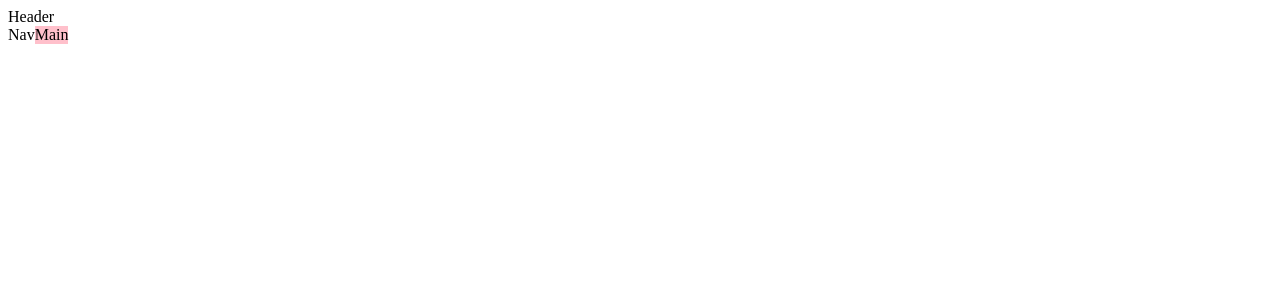
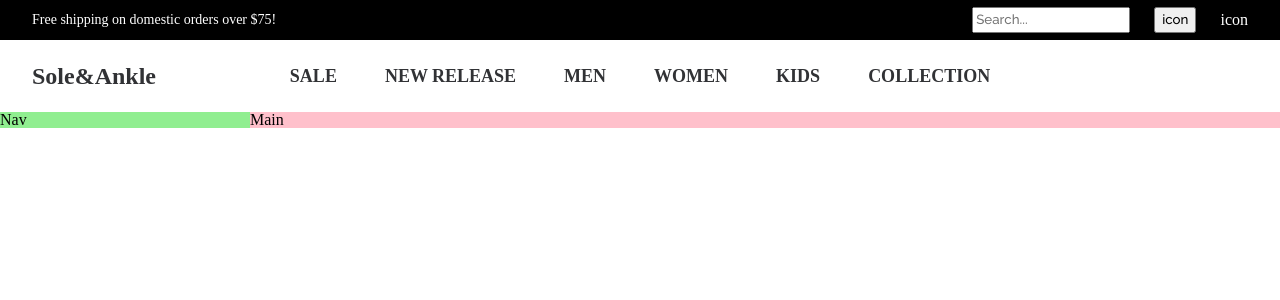
Before and after one commit to miomaeshima/sole-and-ankle-bfs, a React (Create React App) app: page / in a window 1280 px wide. Shown: the top 300 px of the page. Built offline with nearby package versions, Linux system fonts and the light colour scheme.

Commit message:
added constants, edited header

```diff
--- a/public/index.html
+++ b/public/index.html
@@ -10,34 +10,17 @@
       content="Web site created using create-react-app"
     />
     <link rel="apple-touch-icon" href="%PUBLIC_URL%/logo192.png" />
-    <!--
-      manifest.json provides metadata used when your web app is installed on a
-      user's mobile device or desktop. See https://developers.google.com/web/fundamentals/web-app-manifest/
-    -->
+
     <link rel="manifest" href="%PUBLIC_URL%/manifest.json" />
-    <!--
-      Notice the use of %PUBLIC_URL% in the tags above.
-      It will be replaced with the URL of the `public` folder during the build.
-      Only files inside the `public` folder can be referenced from the HTML.
+    <link rel="preconnect" href="https://fonts.gstatic.com">
 
-      Unlike "/favicon.ico" or "favicon.ico", "%PUBLIC_URL%/favicon.ico" will
-      work correctly both with client-side routing and a non-root public URL.
-      Learn how to configure a non-root public URL by running `npm run build`.
-    -->
-    <title>React App</title>
+<link href="https://fonts.googleapis.com/css2?family=Raleway:wght@500;600;800&display=swap" rel="stylesheet">
+
+    <title>Sole&Ankle</title>
   </head>
   <body>
     <noscript>You need to enable JavaScript to run this app.</noscript>
     <div id="root"></div>
-    <!--
-      This HTML file is a template.
-      If you open it directly in the browser, you will see an empty page.
 
-      You can add webfonts, meta tags, or analytics to this file.
-      The build step will place the bundled scripts into the <body> tag.
-
-      To begin the development, run `npm start` or `yarn start`.
-      To create a production bundle, use `npm run build` or `yarn build`.
-    -->
   </body>
 </html>
--- /dev/null
+++ b/src/components/GlobalStyles/GlobalStyles.js
@@ -0,0 +1,79 @@
+import { createGlobalStyle } from 'styled-components';
+
+const GlobalStyles = createGlobalStyle`
+
+
+/* http://meyerweb.com/eric/tools/css/reset/
+   v2.0 | 20110126
+   License: none (public domain)
+*/
+
+html, body, div, span, applet, object, iframe,
+h1, h2, h3, h4, h5, h6, p, blockquote, pre,
+a, abbr, acronym, address, big, cite, code,
+del, dfn, em, img, ins, kbd, q, s, samp,
+small, strike, strong, sub, sup, tt, var,
+b, u, i, center,
+dl, dt, dd, ol, ul, li,
+fieldset, form, label, legend,
+table, caption, tbody, tfoot, thead, tr, th, td,
+article, aside, canvas, details, embed,
+figure, figcaption, footer, header, hgroup,
+menu, nav, output, ruby, section, summary,
+time, mark, audio, video {
+	margin: 0;
+	padding: 0;
+	border: 0;
+	font-size: 100%;
+	font: inherit;
+	vertical-align: baseline;
+}
+/* HTML5 display-role reset for older browsers */
+article, aside, details, figcaption, figure,
+footer, header, hgroup, menu, nav, section {
+	display: block;
+}
+body {
+	line-height: 1;
+}
+ol, ul {
+	list-style: none;
+}
+blockquote, q {
+	quotes: none;
+}
+blockquote:before, blockquote:after,
+q:before, q:after {
+	content: '';
+	content: none;
+}
+table {
+	border-collapse: collapse;
+	border-spacing: 0;
+}
+
+/* ここ以下はmeyerwebではなく自分で必要と思うもの*/
+*,
+*:before,
+*:after{
+	box-sizing: border-box;
+	line-height: 1.45;
+	font-family: 'Raleway', sans-serif;
+	/* 以下2行は文字のギザギザをなめらかにするantialiasingのため */
+	-webkit-font-smoothing: antialiased;
+	-moz-osx-font-smoothing: auto;
+}
+
+#root {
+	/* create a stacking context, without a z-index.
+	This ensures that all portal content (modals and tooltips) will float above the app.
+	*/
+	isolation: isolate;
+}
+
+html, body, #root{
+	height: 100%;
+}
+`;
+
+export default GlobalStyles;
--- /dev/null
+++ b/src/components/GlobalStyles/index.js
@@ -0,0 +1 @@
+export {default} from './GlobalStyles'
--- a/src/components/Header/Header.js
+++ b/src/components/Header/Header.js
@@ -1,10 +1,86 @@
 import React from 'react';
+import styled from 'styled-components/macro';
+import { COLORS, WEIGHT } from '../../constants'
+import Icon from '../Icon';
 
 const Header = () =>{
 
     return (
-        <div>Header</div>
+        <Wrapper>
+        <SuperTopHeader>
+            <Promo>Free shipping on domestic orders over $75!</Promo>
+            <input type="search" placeholder="Search..."/>
+            <button><Icon></Icon></button>
+            <Icon/>
+        </SuperTopHeader>
+        <TopHeader>
+            <Col>Sole&Ankle</Col>
+            <CategoryContainer>
+            <Category>sale</Category>
+            <Category>new release</Category>
+            <Category>men</Category>
+            <Category>women</Category>
+            <Category>kids</Category>
+            <Category>collection</Category>
+            </CategoryContainer>
+            <Col></Col>
+        </TopHeader>
+        </Wrapper>
     )
 };
 
+
+const Wrapper = styled.div`
+ display: flex;
+ flex-direction: column;
+`;
+
+const SuperTopHeader = styled.div`
+    background: black;
+    color: white;
+    display: flex;
+    height: 40px;
+    padding: 0px 32px;
+    gap: 24px;
+    align-items: center;
+ }
+`;
+
+const Promo = styled.div`
+    margin-right: auto;
+    font-size: 14px;
+    line-height: 16px;
+    font-weight: ${WEIGHT.normal}
+`;
+
+const TopHeader = styled.div`
+ color: ${COLORS.gray900};
+ height: 72px;
+ display: flex;
+ flex-direction: row;
+ align-items: center;
+ padding: 0px 32px;
+ gap: 32px;
+`;
+
+const Col = styled.div`
+flex: 1;
+font-size: 24px;
+font-weight: ${WEIGHT.bold}
+`;
+
+const CategoryContainer = styled.div`
+flex: 0;
+display: flex;
+flex-direction: row;
+gap: 48px;
+
+`;
+
+const Category = styled.p`
+font-size: 18px;
+font-weight: ${WEIGHT.medium};
+width: max-content;
+text-transform: uppercase;
+`;
 export default Header;
--- /dev/null
+++ b/src/components/Icon/Icon.js
@@ -0,0 +1,9 @@
+import React from 'react';
+
+const Icon = () =>{
+    return (
+        <div>icon</div>
+    )
+}
+
+export default Icon;
--- /dev/null
+++ b/src/components/Icon/index.js
@@ -0,0 +1 @@
+export {default} from './Icon';
--- a/src/components/Main/Main.js
+++ b/src/components/Main/Main.js
@@ -5,7 +5,7 @@ import styled from 'styled-components/macro';
 const Main = () =>{
     return (
     <Wrapper>
-    <Nav>Nav</Nav>
+    <Nav/>
     <ShoeBox>
         Main
     </ShoeBox>
@@ -18,5 +18,6 @@ display:flex;
 `;
 const ShoeBox = styled.div`
 background: pink;
+flex: 1;
 `;
 export default Main;
--- a/src/components/Nav/Nav.js
+++ b/src/components/Nav/Nav.js
@@ -1,10 +1,19 @@
 import React from 'react';
+import styled from 'styled-components/macro';
+
 
 const Nav = () =>{
     return (
-        <div>Nav</div>
+        <Wrapper>
+        Nav
+        </Wrapper>
 
     )
 }
 
+const Wrapper = styled.div`
+    flex: 0 1 250px;
+    background: lightgreen;
+`;
+
 export default Nav;
--- /dev/null
+++ b/src/constants.js
@@ -0,0 +1,16 @@
+export const COLORS = {
+    white: 'hsl(0, 0%, 100%)',
+    gray100: 'hsl(185, 5%, 95%)',
+    gray300: 'hsl(190, 5%, 80%)',
+    gray500: 'hsl(196, 4%, 60%)',
+    gray700: 'hsl(210, 5%, 40%)',
+    gray900: 'hsl(220, 3%, 20%)',
+    primary: 'hsl(340, 65%, 47%)',
+    secondary: 'hsl(240, 60%, 63%)'
+}
+
+export const WEIGHT = {
+    normal: 500,
+    medium: 600,
+    bold: 800
+}
--- a/src/index.js
+++ b/src/index.js
@@ -2,11 +2,13 @@ import React from 'react';
 import ReactDOM from 'react-dom';
 
 import App from './components/App';
+import GlobalStyles from './components/GlobalStyles';
 
 
 ReactDOM.render(
   <React.StrictMode>
     <App />
+    <GlobalStyles />
   </React.StrictMode>,
   document.getElementById('root')
 );
```
